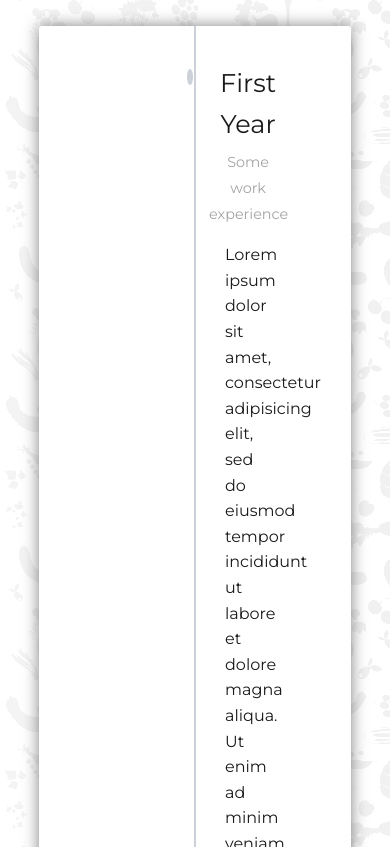
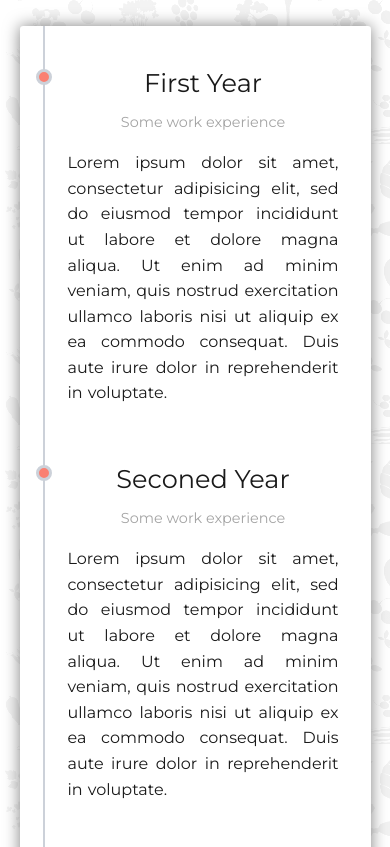
Before and after one commit to IzabelaGA/Timelines-types, a plain HTML site: page noJS.html in a window 390 px wide. Shown: the part 214-1061 px from the top of the page. Drawn offline with Linux system fonts and the light colour scheme.

Commit message:
Add media queries for mobiles

```diff
--- a/css/noJS.css
+++ b/css/noJS.css
@@ -120,3 +120,32 @@ h1 span {
     width: 95%;
     padding: 0 1rem;
 }
+
+/* Media queries */
+@media screen and (max-width: 768px) {
+    .container {
+        max-width: 90%;
+        padding: 2rem 1rem;
+    }
+
+    .container::before {
+        left: 1.5rem;
+    }
+
+    .container .timeline-block {
+        width: 100%;
+        margin-bottom: 2rem;
+    }
+
+    .timeline-block-right {
+        float: none;
+    }
+
+    .timeline-block-left {
+        float: none;
+        direction: ltr;
+    }
+    .timeline-content{
+        padding: 0;
+    }
+}
```
